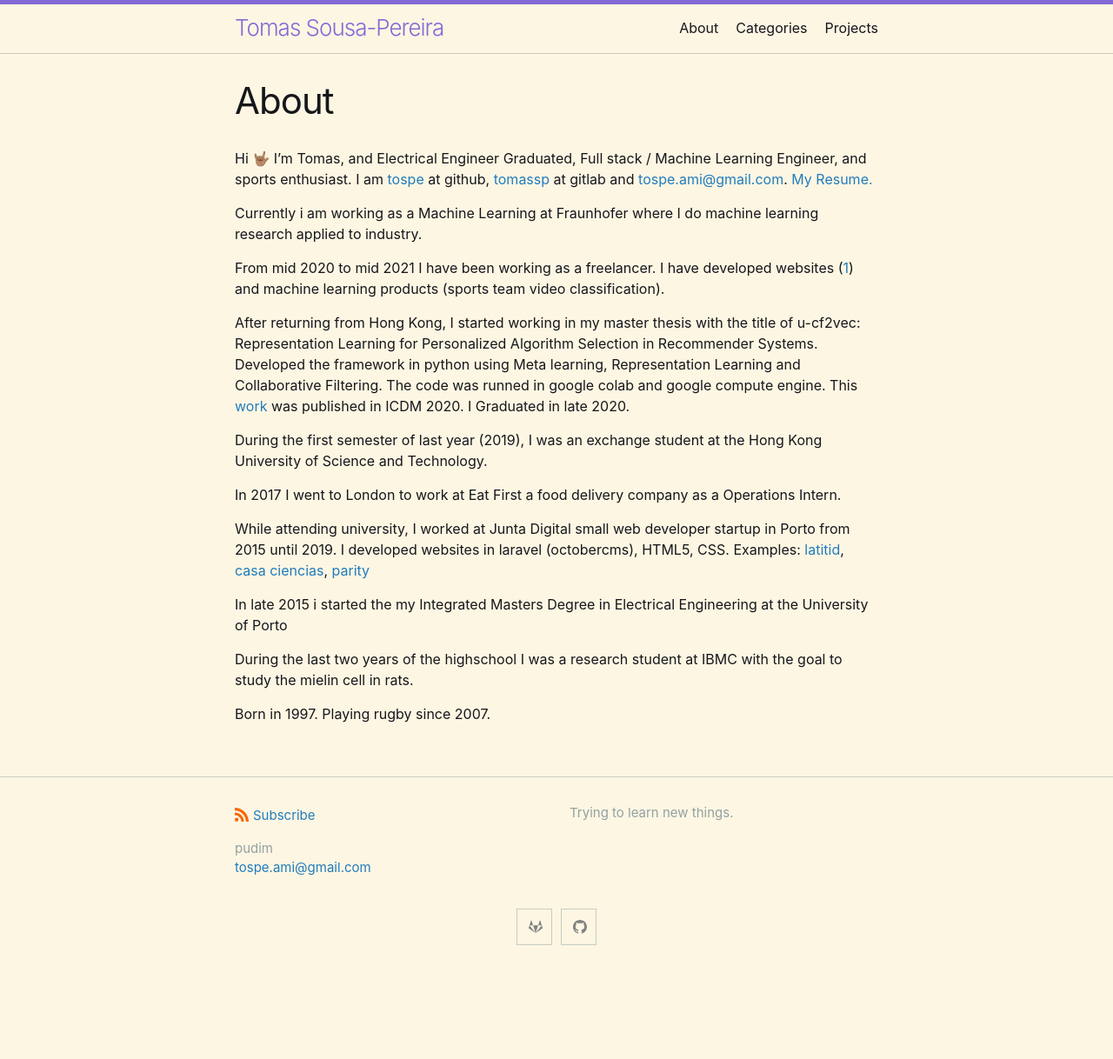
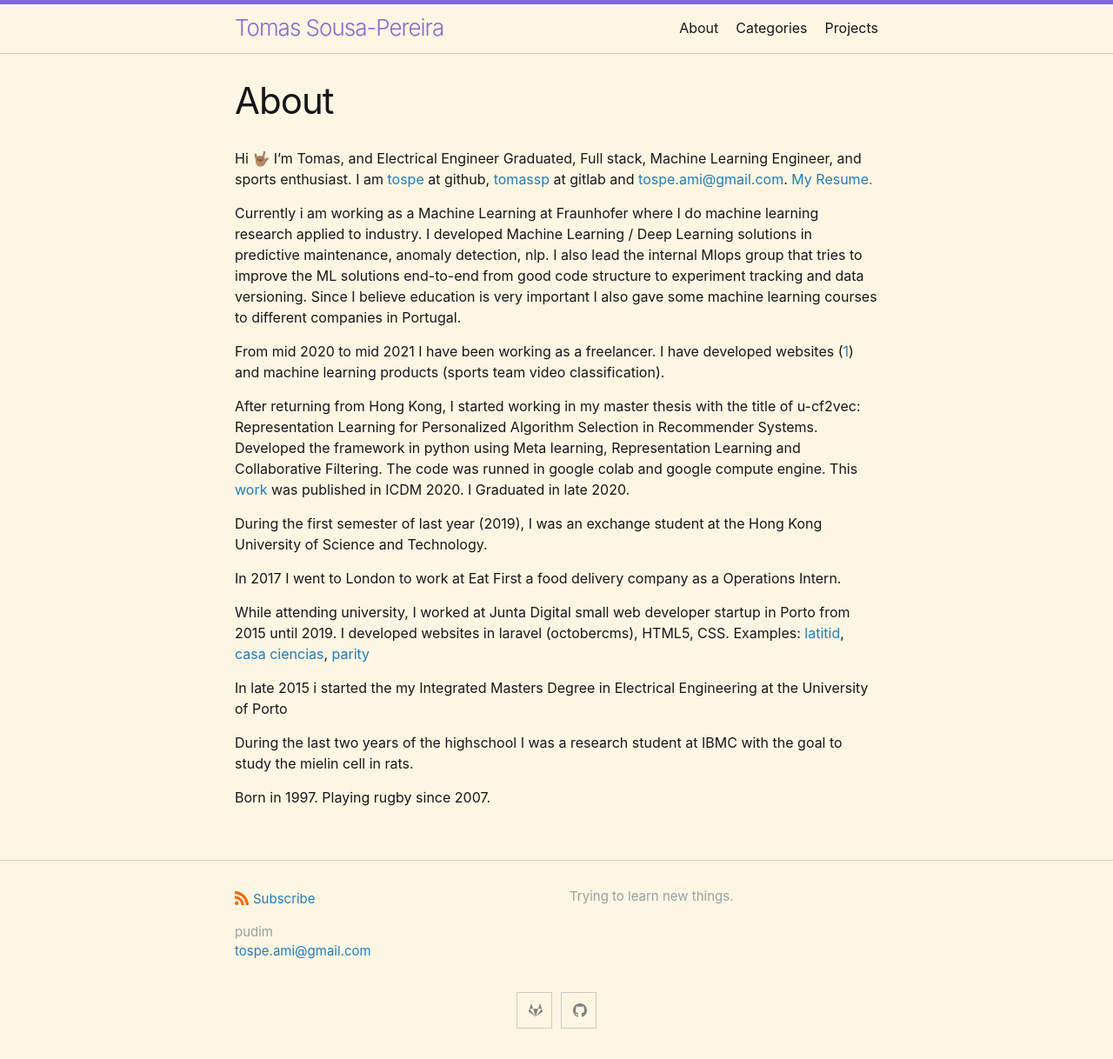
Before and after one commit to tospe/tospe.github.io, a Jekyll site: the page built from about.md, in a window 1280 px wide. Shown: the whole page at 87% size. Built offline with Jekyll 4.4.1, drawn with Linux system fonts in a browser that asks for light colours; before the commit the page ends 1122 px from its top, so only the background shows below that.

Commit message:
update about

```diff
--- a/about.md
+++ b/about.md
@@ -3,10 +3,10 @@ layout: page
 title: About
 permalink: /about/
 ---
-Hi 🤟🏽 I'm Tomas, and Electrical Engineer Graduated, Full stack / Machine Learning Engineer, and sports enthusiast. I am [tospe](https://github.com/tospe) at github, [tomassp](https://github.com/tomassp) at gitlab and [tospe.ami@gmail.com](mailto:tospe.ami@gmail.com). [My Resume.](/CV.pdf)
+Hi 🤟🏽 I'm Tomas, and Electrical Engineer Graduated, Full stack, Machine Learning Engineer, and sports enthusiast. I am [tospe](https://github.com/tospe) at github, [tomassp](https://gitlab.com/tomassp) at gitlab and [tospe.ami@gmail.com](mailto:tospe.ami@gmail.com). [My Resume.](/cv_tsp.pdf)
 
 
-Currently i am working as a Machine Learning at Fraunhofer where I do machine learning research applied to industry.
+Currently i am working as a Machine Learning at Fraunhofer where I do machine learning research applied to industry. I developed Machine Learning / Deep Learning solutions in predictive maintenance, anomaly detection, nlp. I also lead the internal Mlops group that tries to improve the ML solutions end-to-end from good code structure to experiment tracking and data versioning. Since I believe education is very important I also gave some machine learning courses to different companies in Portugal.
 
 From mid 2020 to mid 2021 I have been working as a freelancer. I have developed websites ([1](http://advogadosporto.com/)) and machine learning products (sports team video classification).
 
```
Also changed, not shown: 1 other file.
